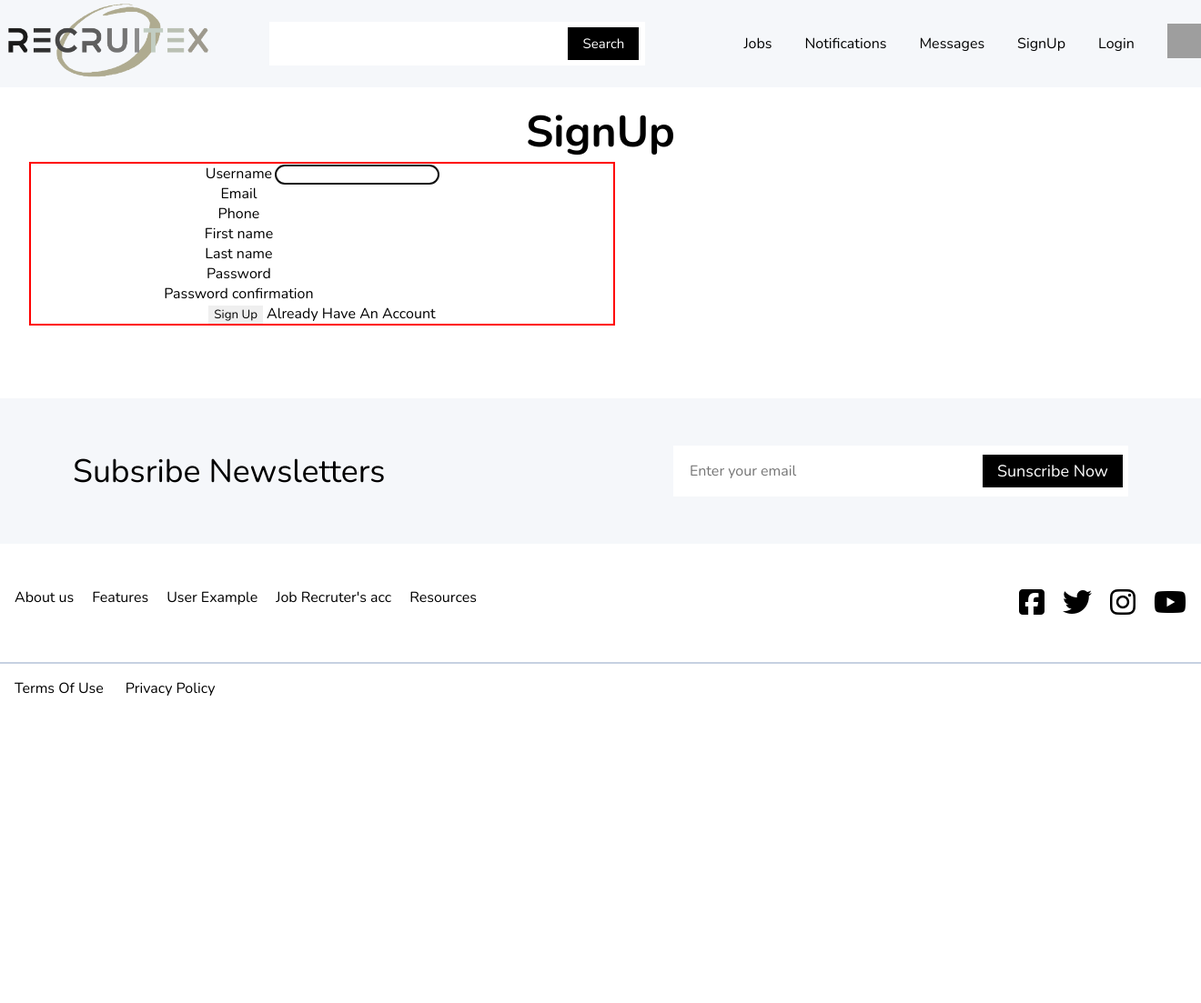
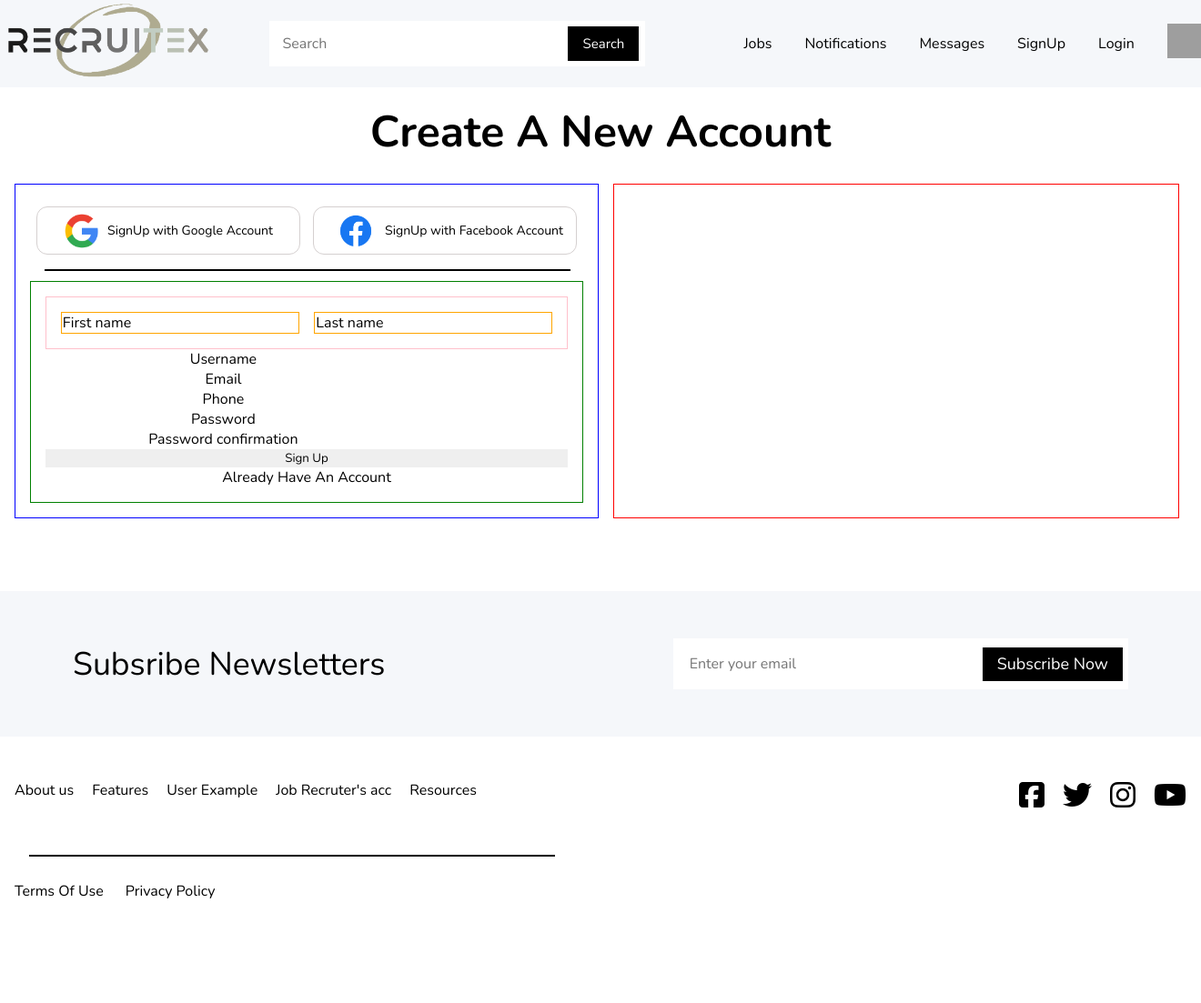
Before and after one commit to kvishal2706/Recruitex, a Django app: page /accounts/signup/ in a window 1320 px wide. Shown: the whole page at 91% size. Before the commit the page ends 765 px from the top, so only its background shows below. Run offline with Django 4.2, Linux system fonts and the light colour scheme; some libraries are stand-ins or nearby versions; grey boxes are pictures that could not be loaded.

Commit message:
adding styles to signup page

```diff
--- a/Recrutix/static/styles/base.css
+++ b/Recrutix/static/styles/base.css
@@ -1,19 +1,20 @@
 @import url('https://fonts.googleapis.com/css2?family=Nunito:ital,wght@0,200;0,300;0,400;0,500;0,600;0,700;0,800;0,900;0,1000;1,200;1,300;1,400;1,500;1,600;1,700;1,800;1,900;1,1000&display=swap');
+
 *{
     margin: 0;
     border: 0;
     font-family: nunito;
 }
-
+input{
+    border-radius: 12px;
+    outline: palevioletred;
+}
 .helptext{
     visibility: hidden;
 }
 a{
     text-decoration: none;
-    color: black;
-}
-input{
-    border-radius: 12px;
+    color: rgb(0, 0, 0);
 }
 body{
     width: 82.5rem;
@@ -43,6 +44,7 @@ nav img{
 .search-bar input{
     width: 15rem;
     padding: 0.5rem ;
+    font-size: 16px;
 }
 .search-bar button{
     cursor: pointer;
--- /dev/null
+++ b/Recrutix/static/styles/sign-up.css
@@ -0,0 +1,84 @@
+input{
+    border-radius: 12px;
+    outline: palevioletred;
+}
+.main{
+    width: 80rem;
+    margin-left: 1rem;
+    display: flex;
+}
+.heading-tag{
+    margin: 1.5rem 0;
+}
+.left{
+    width: 40rem;
+    height: auto;
+    border: 1px solid blue;
+    margin-right: 1rem;
+}
+.login-options{
+    width: 38rem;
+    margin: 1rem 1rem 0.5rem 1rem;
+    display: flex;
+    justify-content: space-around;
+}
+.logos{
+    width: 18rem;
+    border: 1px solid rgb(213, 208, 208);
+    border-radius: 12px;
+    display: flex;
+    margin: 0.5rem 0;
+    justify-content: center;
+    align-items: center;
+    cursor: pointer;
+
+}
+.logos p{
+    font-size: 14px;
+    font-weight: 400;
+    color: black;
+    margin-bottom: 1rem;
+}
+.google p{
+    margin-left: 0.5rem;
+}
+.logos img{
+    height: 40px;
+}
+hr{
+    margin-bottom: 0.7rem;
+    width: 36rem;
+    border: 0.5px solid black;
+    margin-left: 2rem;
+}
+.form-box{
+    border: solid 1px green;
+    margin: 0 1rem 1rem 1rem;
+    padding: 1rem;
+    display: flex;
+    flex-direction: column;
+}
+.names{
+    border: 1px solid pink;
+    display: flex;
+    padding: 1rem;
+    justify-content: space-around;
+    gap: 1rem;
+}
+.first_name{
+    width: 18rem;
+    border: 1px solid orange;
+}
+.last_name{
+    width: 18rem;
+    border: 1px solid orange;
+}
+
+
+
+
+
+.right{
+    width: 40rem;
+    border: 1px solid red;
+}
--- a/Recrutix/static/styles/signup.css
+++ /dev/null
@@ -1,5 +0,0 @@
-.form-box{
-    margin-left: 2rem;
-    width: 40rem;
-    border: 2px red solid;
-}
--- a/Recrutix/templates/base.html
+++ b/Recrutix/templates/base.html
@@ -17,7 +17,7 @@
                 <a href=""><img src="{% static 'images/logo.png' %}" alt="Company logo"></a>
             </div>
             <div class="search-bar">
-                <input type="text">
+                <input placeholder="Search" type="text">
                 <button type = "button" >Search</button>
             </div>
             <div class="links">
@@ -46,7 +46,7 @@
             <p>Subsribe Newsletters</p>
             <div class="subscribe-form">
                 <input placeholder = "Enter your email" type="text">
-                <button type = "button" >Sunscribe Now</button>
+                <button type = "button" >Subscribe Now</button>
             </div>
         </div>
         <div class="footer-middle">
--- a/Recrutix/templates/registration/UserSignup.html
+++ b/Recrutix/templates/registration/UserSignup.html
@@ -1,13 +1,37 @@
 {% extends 'base.html' %}
 {% load static %}
 {% block links %}
-   <link rel="stylesheet" href="{% static 'styles/signup.css' %}" />
+   {% comment %} <link rel="stylesheet" href="{% static 'styles/signup.css' %}" /> {% endcomment %}
+   <link rel="stylesheet" href="{% static 'styles/sign-up.css' %}">
 {% endblock links %}
 {% block content %}
-   <h2>SignUp</h2>
+   <h2 class="heading-tag">Create A New Account</h2>
+   <div class="main">
+      <div class="left">
+         <div class="login-options">
+            <div class="google logos">
+               <img src="{% static 'images/google-logo.png' %}" alt="google logo">
+               <p>SignUp with Google Account</p>
+            </div>
+            <div class="facebook logos">
+               <img src="{% static 'images/facebook-logo.png' %}" alt="facebook logo">
+               <p>SignUp with Facebook Account</p>
+            </div>
+         </div>
+         <hr>
          <form class = "form-box" action="" method="post">
             {% csrf_token %}
             <div class="form-inputs">
+               <div class="names">
+                  <div class="first_name">
+                     {{form.first_name.label}}
+                     {{form.first_name}}
+                  </div>
+                  <div class="last_name">
+                     {{form.last_name.label}}
+                     {{form.last_name}}
+                  </div>
+               </div>
                <div class="username">
                   {{form.username.label}}
                   {{form.username}}
@@ -19,14 +43,6 @@
                <div class="phone">
                   {{form.phone.label}}
                   {{form.phone}}
-         </div>
-         <div class="first_name">
-            {{form.first_name.label}}
-            {{form.first_name}}
-         </div>
-         <div class="last_name">
-            {{form.last_name.label}}
-            {{form.last_name}}
                </div>
                <div class="password">
                   {{form.password1.label}}
@@ -40,4 +56,9 @@
             <button type="submit">Sign Up</button>
             <span><a href="{% url 'login' %}">Already Have An Account</a></span>
          </form>
+      </div>
+      <div class="right">
+
+      </div>
+   </div>
 {% endblock content %}
```
Also changed, not shown: Recrutix/static/images/Facebook-logo.png (added), Recrutix/static/images/google-logo.png (added). Lines whose indentation alone changed are shown as unchanged.
